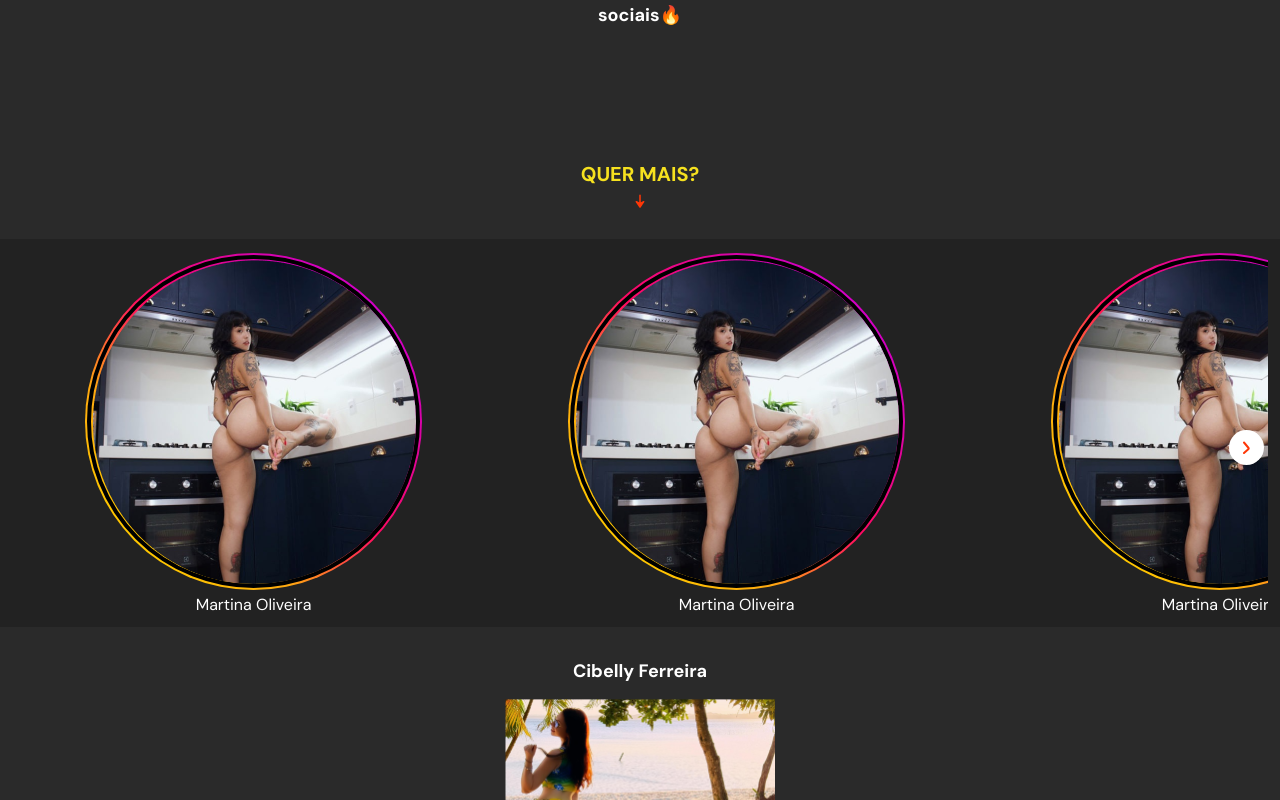
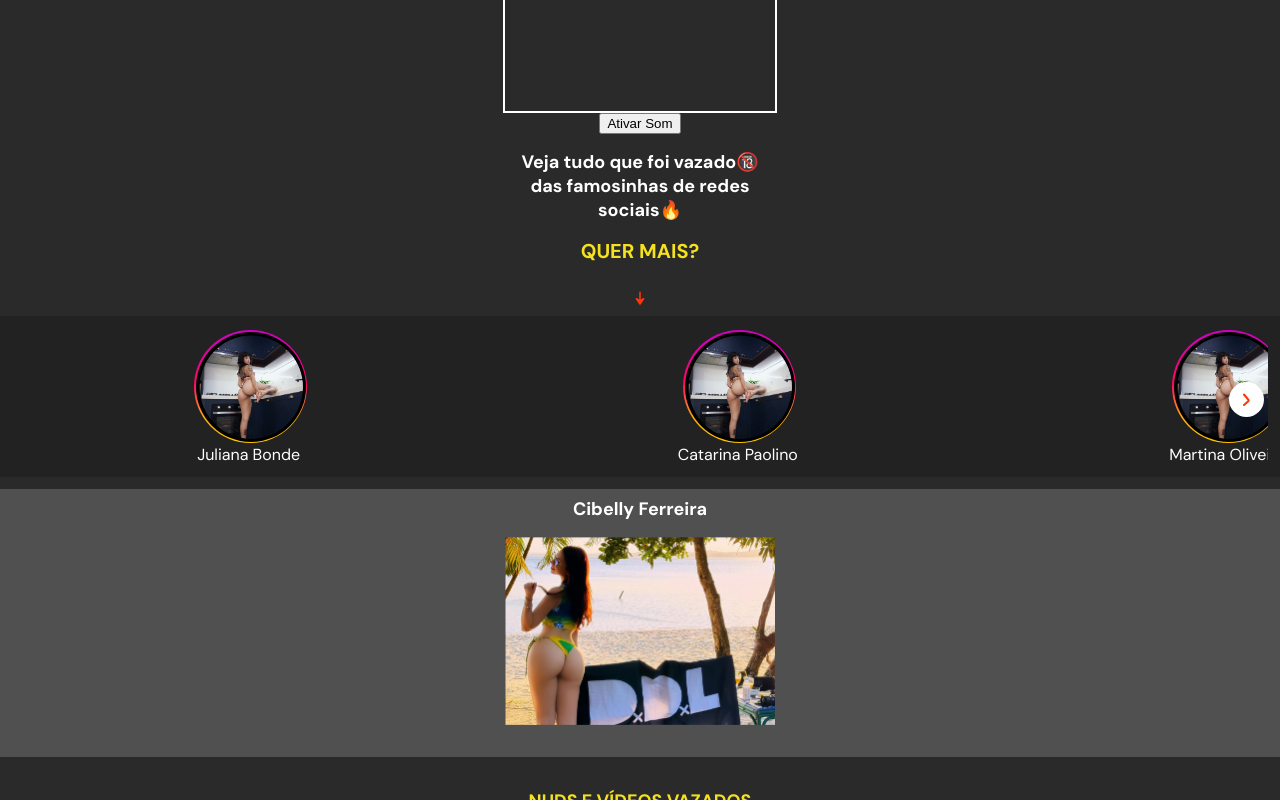
Before and after one commit to JefersonSg/vazados, a Next.js app: page / in a window 1280 px wide. Shown: the part 560-1360 px from the top of the page. Built offline with nearby package versions, Linux system fonts and the light colour scheme; grey boxes are pictures that could not be loaded; a web font is replaced by a local one.

Commit message:
ajustes de paddings e margins

```diff
--- a/src/app/page.module.css
+++ b/src/app/page.module.css
@@ -1,11 +1,11 @@
 .main {
     background-color: #2A2A2A;
     min-height: 100vh;
-    padding: 64px 0;
+    padding: 32px 0 64px 0;
 }
 
 .quer_mais {
-    padding-top: 32px;
+    padding-top: 16px;
     gap: 8px;
     display: flex;
     align-items: center;
--- a/src/components/cards/Card.module.css
+++ b/src/components/cards/Card.module.css
@@ -8,11 +8,12 @@
     position: relative;
     justify-content: center;
     margin: 0 auto;
-    padding-top: 32px;
+    padding-top: 16px;
 }
 .VideoPlayer {
     width: 100%;
     height: 100%;
+    min-height: 480px;
     border: 2px solid white;
 }
 .nome,
--- a/src/components/header/header.module.css
+++ b/src/components/header/header.module.css
@@ -15,7 +15,7 @@
 
 .do {
 position: absolute;
-top: 85px;
+top: 55px;
 }
 .header h1 {
     color: #F6E11F;
--- a/src/components/slide_models/ContentView.module.css
+++ b/src/components/slide_models/ContentView.module.css
@@ -1,13 +1,14 @@
 .ContentView {
-    padding-top: 32px;
+    padding-top: 8px;
     display: flex;
     flex-direction: column;
     align-items: center;
     justify-content: center;
     gap: 16px;
     width: 100%;
-    border-bottom: 1px solid white;
     padding-bottom: 32px;
+    background-color: #505050;
+    margin-top: 12px;
 }
 
 .nome {
--- a/src/components/slide_models/ContentView.tsx
+++ b/src/components/slide_models/ContentView.tsx
@@ -6,6 +6,7 @@ const ContentView = ({ name }: { name: string }) => {
   return (
     <div className={styles.ContentView}>
       <p className={styles.nome}>{name}</p>
+      <div className={styles.midias}>
         <Image
           alt="imagem da modelo"
           src={'/modelos/cibelly/cibelly.png'}
@@ -13,6 +14,7 @@ const ContentView = ({ name }: { name: string }) => {
           height={188}
         />
       </div>
+    </div>
   );
 };
 
--- a/src/components/slide_models/ItemSlide.module.css
+++ b/src/components/slide_models/ItemSlide.module.css
@@ -10,17 +10,27 @@
 .perfil_model img{
     width: 100%;
     height: 100%;
+    min-height: 110px;
+    min-width: 110px;
     box-sizing: border-box;
     border-radius: 9999px;
     cursor: pointer;
     position: relative;
     z-index: 1000;
-    border: 4px solid black;
+    padding: 3px;
 }
-
-.image_div {
+.borda {
+    display: block;
+    position: absolute;
     width: 100%;
     height: 100%;
+    background-color: black;
+    z-index: 100;
+    border-radius: 9999px;
+}
+.image_div {
+    width: 110px;
+    height: 110px;
     position: relative;
     padding: 2px;
     box-sizing: border-box;
@@ -29,13 +39,12 @@
 .image_div::after {
     content: '';
     display: block;
-    width: 100%;
-    height: 100%;
+    width: 103%;
+    height: 103%;
     position: absolute;
     background: linear-gradient(#D300C5 0%, #D602AD 13%, #FF0A61 48%, #FFA910 77%, #FFC700 100% );
     top: 0px;
     left: 0px;
-    rotate: 45deg;
     border-radius: 9999px;
     z-index: -1;
 }
--- a/src/components/slide_models/ItemSlide.tsx
+++ b/src/components/slide_models/ItemSlide.tsx
@@ -6,6 +6,7 @@ const ItemSlide = ({ image, nome }: { image: string; nome: string }) => {
   return (
     <div className={styles.perfil_model}>
       <div className={styles.image_div}>
+        <span className={styles.borda}></span>
         <Image alt="imagem da modelo" src={image} width={80} height={80} />
       </div>
       <p>{nome}</p>
--- a/src/components/slide_models/SlideModels.tsx
+++ b/src/components/slide_models/SlideModels.tsx
@@ -18,18 +18,19 @@ const SlideModels = () => {
         <Swiper
           className={`swiperModels ${styles.swiper_models}`}
           slidesPerView={2.6}
+          spaceBetween={16}
           navigation={true}
           modules={[Navigation]}
         >
           <SwiperSlide>
             <ItemSlide
-              nome="Martina Oliveira"
+              nome="Juliana Bonde"
               image="/modelos/slide/martina.png"
             />
           </SwiperSlide>
           <SwiperSlide>
             <ItemSlide
-              nome="Martina Oliveira"
+              nome="Catarina Paolino"
               image="/modelos/slide/martina.png"
             />
           </SwiperSlide>
```
Lines whose indentation alone changed are shown as unchanged.
